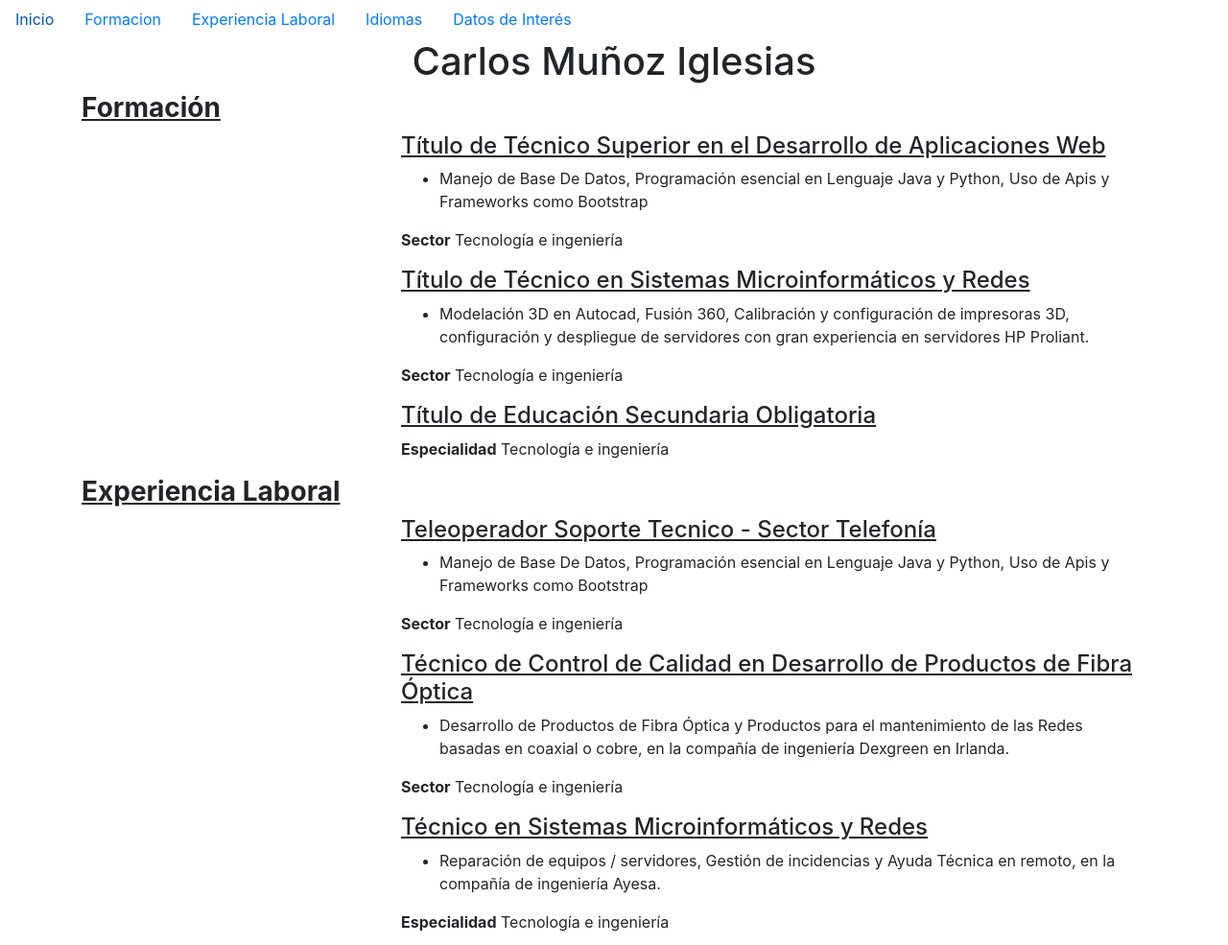
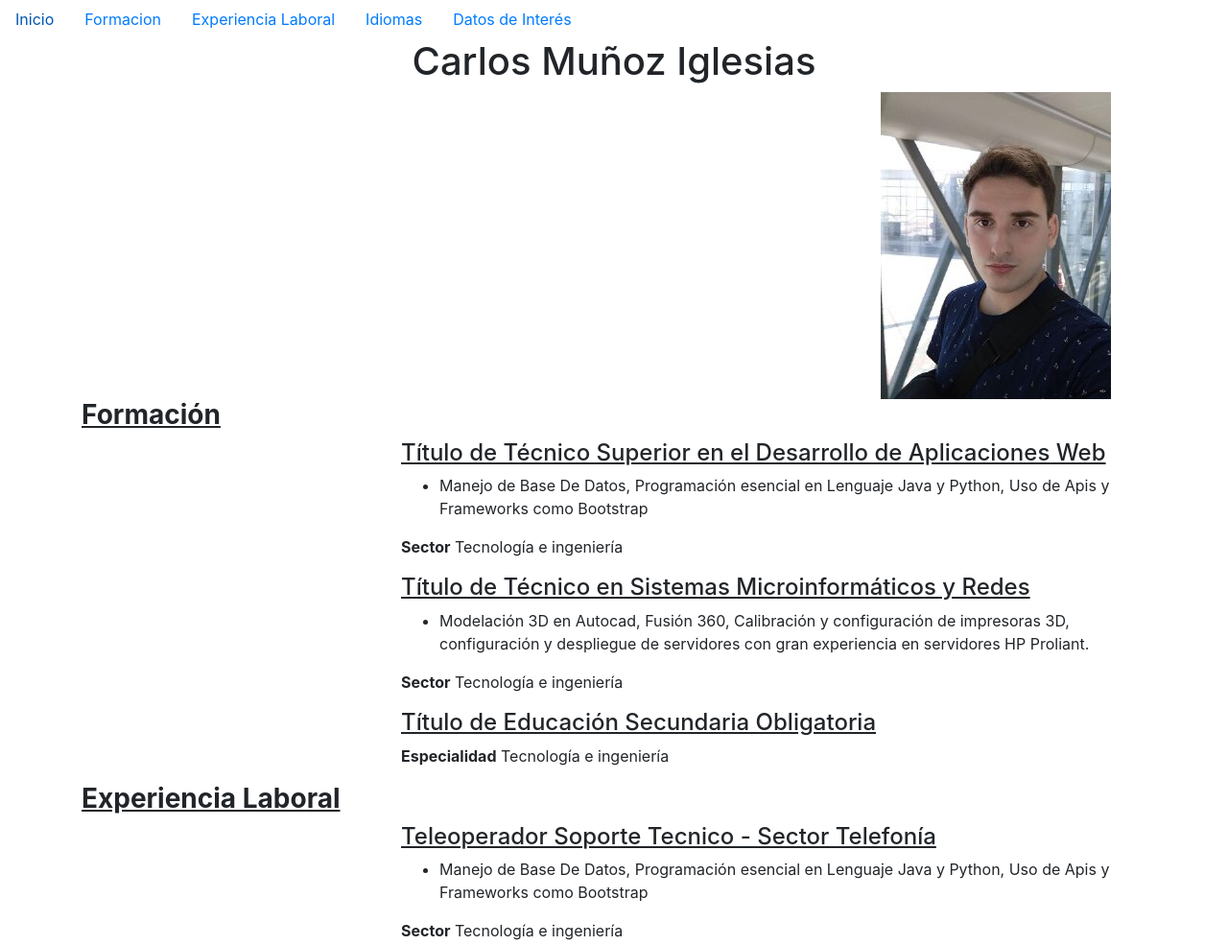
Before and after one commit to romitus/diseno_web_2021, a plain HTML site: page prueba_inicial/index.html in a window 1280 px wide. Shown: the top 985 px of the page at 96% size. Drawn offline with nearby package versions, Linux system fonts and the light colour scheme.

Commit message:
Changes in html and css

```diff
--- a/prueba_inicial/css/style.css
+++ b/prueba_inicial/css/style.css
@@ -1,5 +1,8 @@
 main h1{
     text-align: center;
+}
+main div.container img{
+    margin-left: 75%;
 }
 main div.container h3 {
     font-weight: bold;
--- a/prueba_inicial/index.html
+++ b/prueba_inicial/index.html
@@ -35,6 +35,7 @@
     <main>
       <h1>Carlos Muñoz Iglesias</h1>
       <div class="container">
+          <img src="/img/github.jpeg" alt="">
         <div id="formacion">
             <h3>Formación</h3>
             <div id="contentFormacion">
```
Also changed, not shown: prueba_inicial/img/github.jpeg (added).
